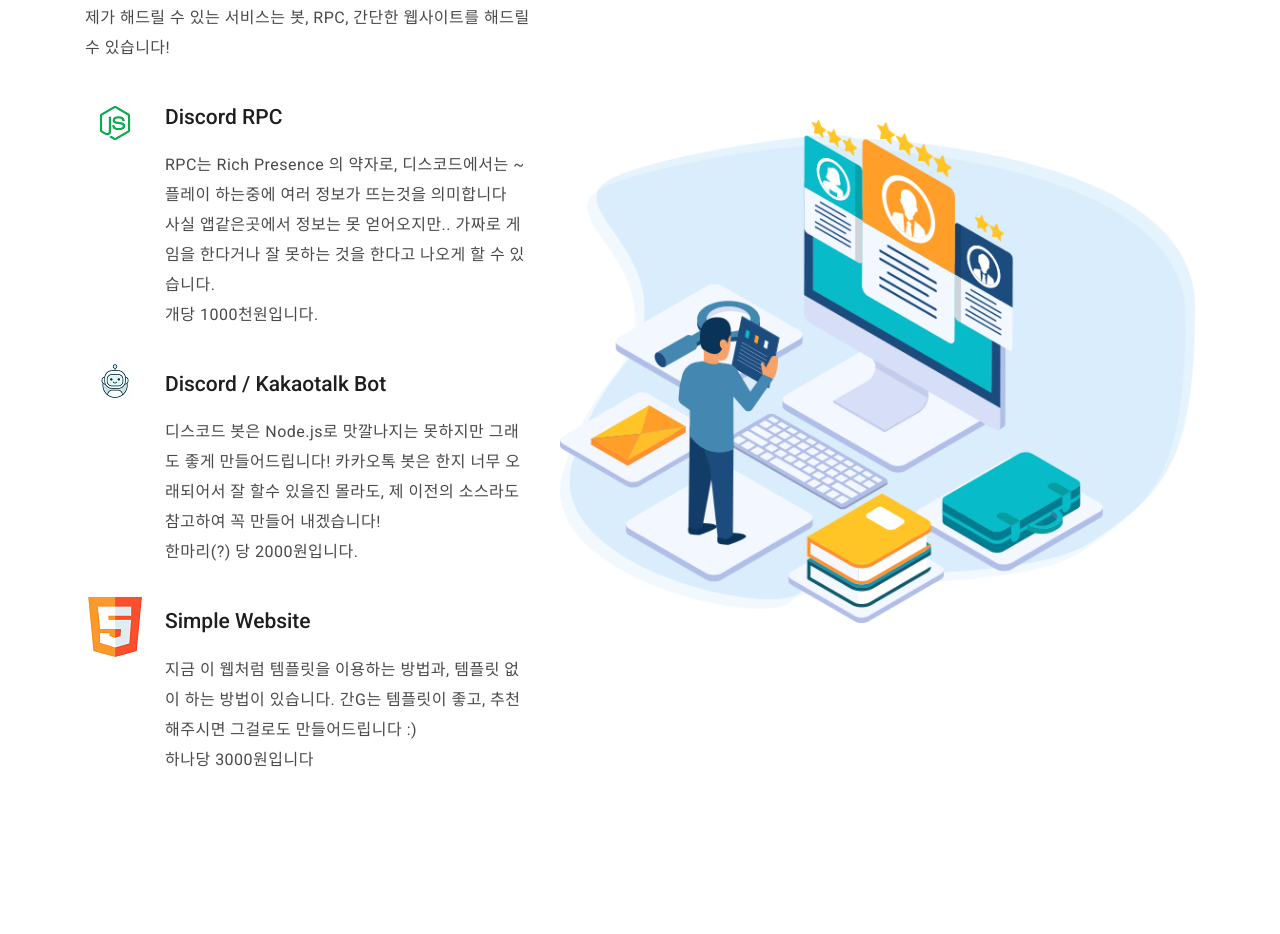
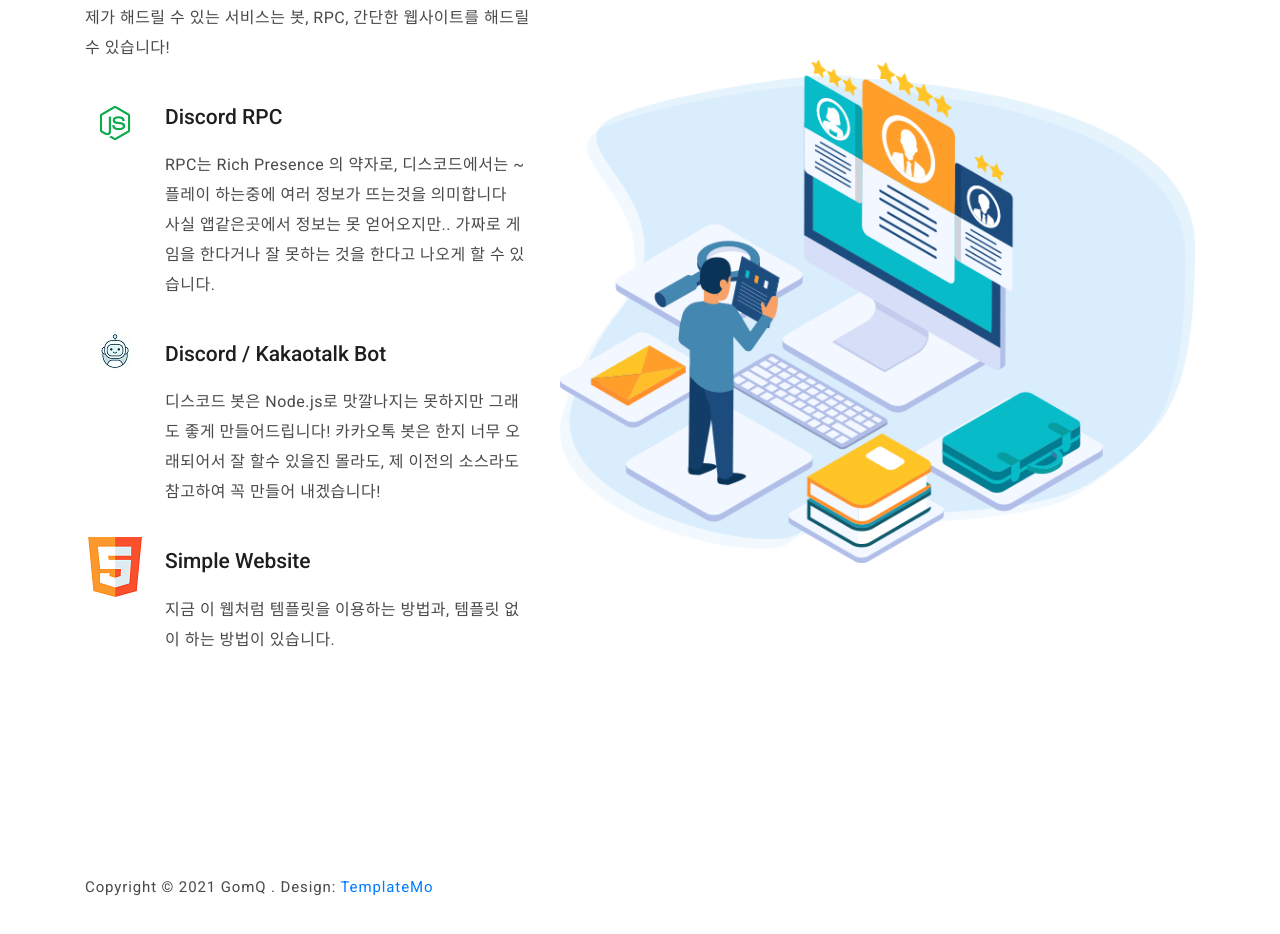
Before and after one commit to Gom0927/gom0927.github.io, a plain HTML site: page index.html in a window 1280 px wide. Shown: the part 1657-2591 px from the top of the page. Drawn offline with Linux system fonts and the light colour scheme.

Commit message:
Update index.html

```diff
--- a/index.html
+++ b/index.html
@@ -82,7 +82,8 @@
                 <div class="col-lg-7 col-md-12 col-sm-12" data-scroll-reveal="enter left move 30px over 0.6s after 0.4s">
                     <img src="assets/images/left-image.png" class="rounded img-fluid d-block mx-auto" alt="App">
                 </div>
-                <div class="right-text col-lg-5 col-md-12 col-sm-12 mobile-top-fix">
+                <div class="right-text col-lg-5 col-md
+                            -12 col-sm-12 mobile-top-fix">
                     <div class="left-heading">
                         <h5>제가 현재 하고 있는 것들</h5>
                     </div>
@@ -113,21 +114,21 @@
                             <img src="assets/images/about-icon-01.png" alt="" width="60" height="60">
                             <div class="text">
                                 <h6>Discord RPC</h6>
-                                <p>RPC는 Rich Presence 의 약자로, 디스코드에서는 ~플레이 하는중에 여러 정보가 뜨는것을 의미합니다<br/>사실 앱같은곳에서 정보는 못 얻어오지만.. 가짜로 게임을 한다거나 잘 못하는 것을 한다고 나오게 할 수 있습니다.<br/>개당 1000천원입니다.</p>
+                                <p>RPC는 Rich Presence 의 약자로, 디스코드에서는 ~플레이 하는중에 여러 정보가 뜨는것을 의미합니다<br/>사실 앱같은곳에서 정보는 못 얻어오지만.. 가짜로 게임을 한다거나 잘 못하는 것을 한다고 나오게 할 수 있습니다.</p>
                             </div>
                         </li>
                         <li>
                             <img src="assets/images/about-icon-02.png" alt="">
                             <div class="text">
                                 <h6>Discord / Kakaotalk Bot</h6>
-                                <p>디스코드 봇은 Node.js로 맛깔나지는 못하지만 그래도 좋게 만들어드립니다! 카카오톡 봇은 한지 너무 오래되어서 잘 할수 있을진 몰라도, 제 이전의 소스라도 참고하여 꼭 만들어 내겠습니다! <br/> 한마리(?) 당 2000원입니다.</p>
+                                <p>디스코드 봇은 Node.js로 맛깔나지는 못하지만 그래도 좋게 만들어드립니다! 카카오톡 봇은 한지 너무 오래되어서 잘 할수 있을진 몰라도, 제 이전의 소스라도 참고하여 꼭 만들어 내겠습니다!</p>
                             </div>
                         </li>
                         <li>
                             <img src="assets/images/about-icon-03.png" alt="" width="60" height="60">
                             <div class="text">
                                 <h6>Simple Website</h6>
-                                <p>지금 이 웹처럼 템플릿을 이용하는 방법과, 템플릿 없이 하는 방법이 있습니다. 간G는 템플릿이 좋고, 추천해주시면 그걸로도 만들어드립니다 :) <br/>하나당 3000원입니다</p>
+                                <p>지금 이 웹처럼 템플릿을 이용하는 방법과, 템플릿 없이 하는 방법이 있습니다.</p>
                             </div>
                         </li>
                     </ul>
```
